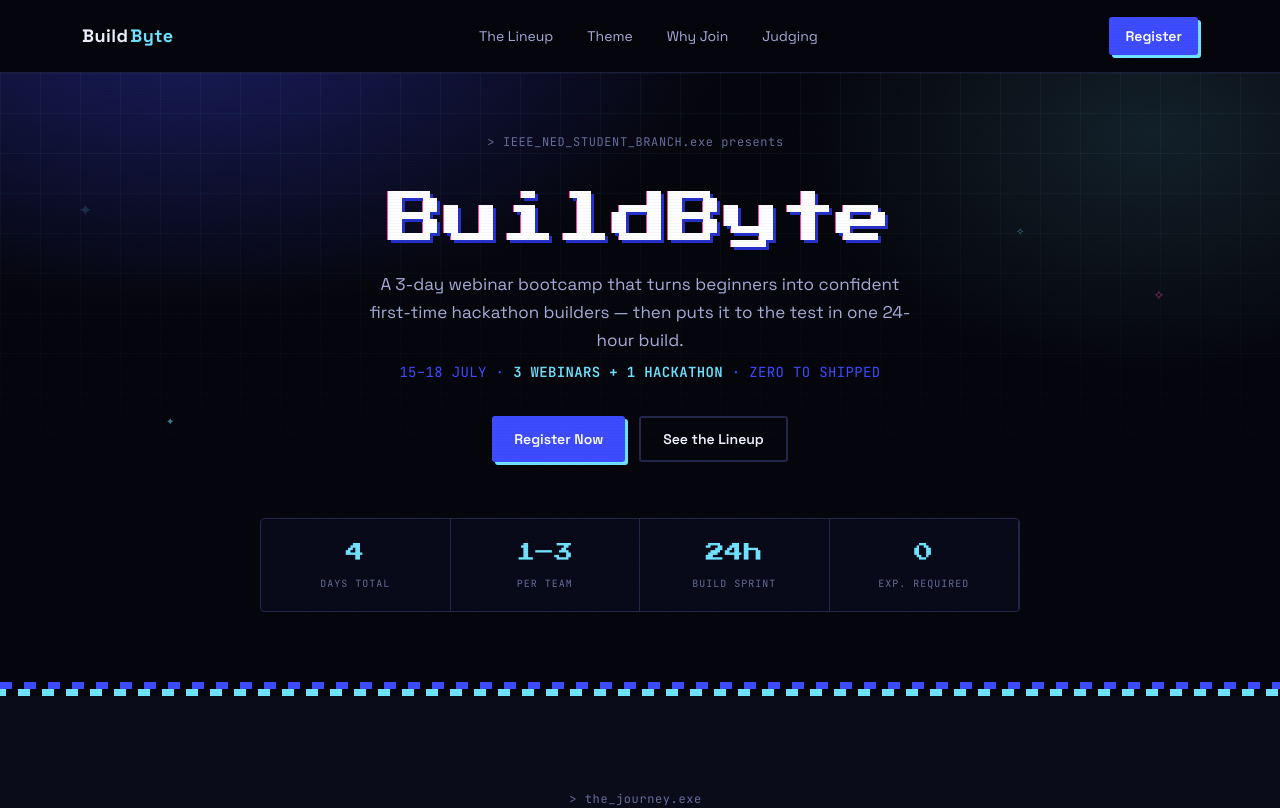
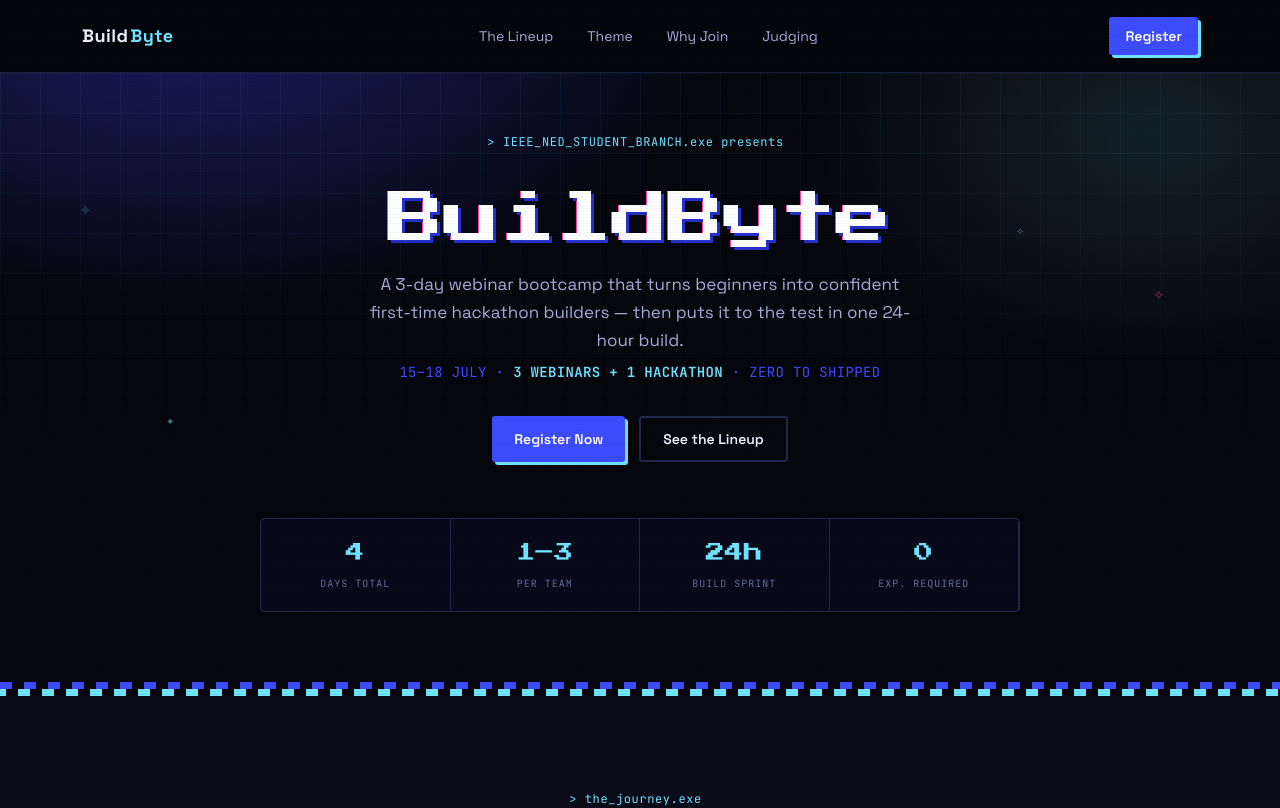
Before and after one commit to cyxabima/build-byte-ieee, a Next.js app: page / in a window 1280 px wide. Shown: the top 808 px of the page. Built offline with nearby package versions, Linux system fonts and the light colour scheme.

Commit message:
terminal badge color updated

```diff
--- a/app/page.tsx
+++ b/app/page.tsx
@@ -469,7 +469,7 @@
           </Link>
           <p
             className="mt-10 text-xs"
-            style={{ fontFamily: "var(--font-jetbrains)", color: "var(--ice-dimmer)" }}
+            style={{ fontFamily: "var(--font-jetbrains)", color: "var(--cyan)" }}
           >
             &gt; awaiting_registration.exe
             <span
--- a/components/terminal-badge.tsx
+++ b/components/terminal-badge.tsx
@@ -4,7 +4,7 @@
 
 export function TerminalBadge({ label }: TerminalBadgeProps) {
   return (
-    <span className="inline-flex items-center gap-0.5 text-xs tracking-wider" style={{ fontFamily: "var(--font-jetbrains)", color: "var(--ice-dimmer)" }}>
+    <span className="inline-flex items-center gap-0.5 text-xs tracking-wider" style={{ fontFamily: "var(--font-jetbrains)", color: "var(--cyan)" }}>
       &gt; {label}
       <span
           className="inline-block w-[7px] h-[14px] align-middle"
```
